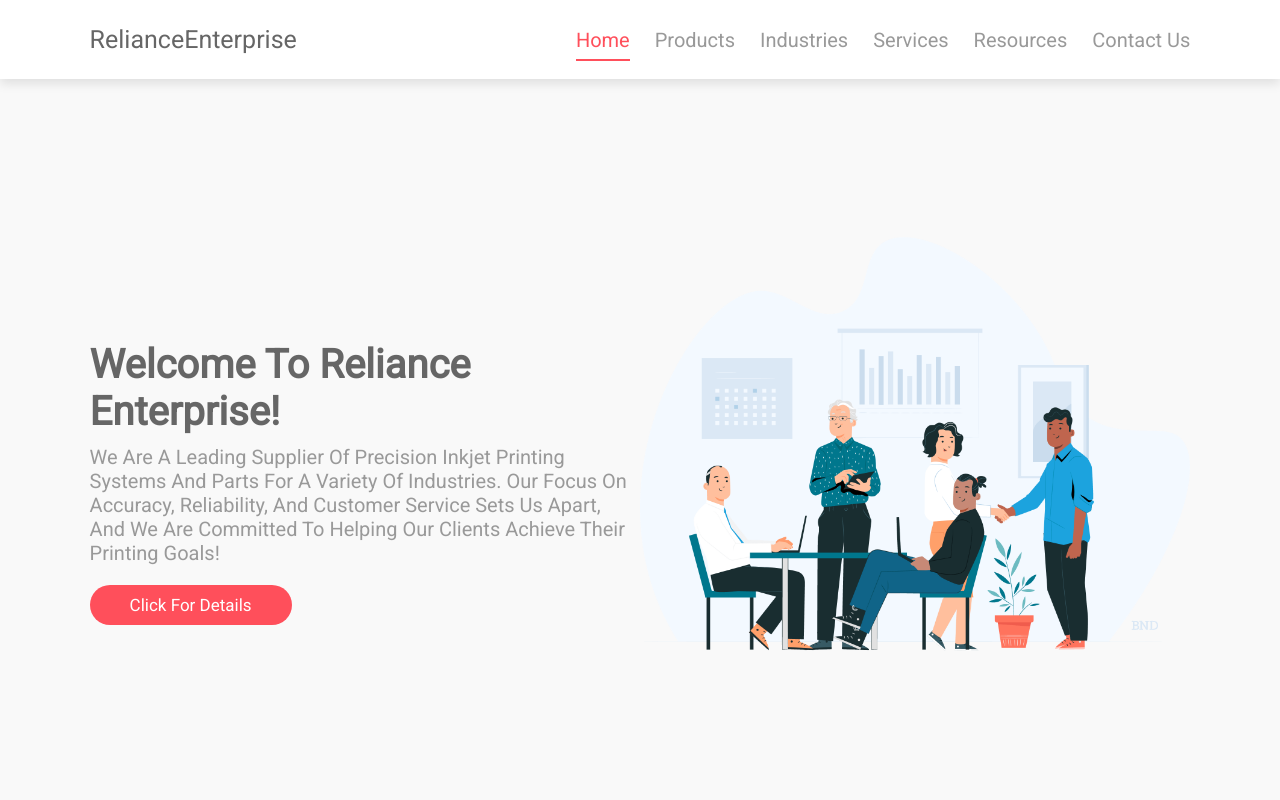
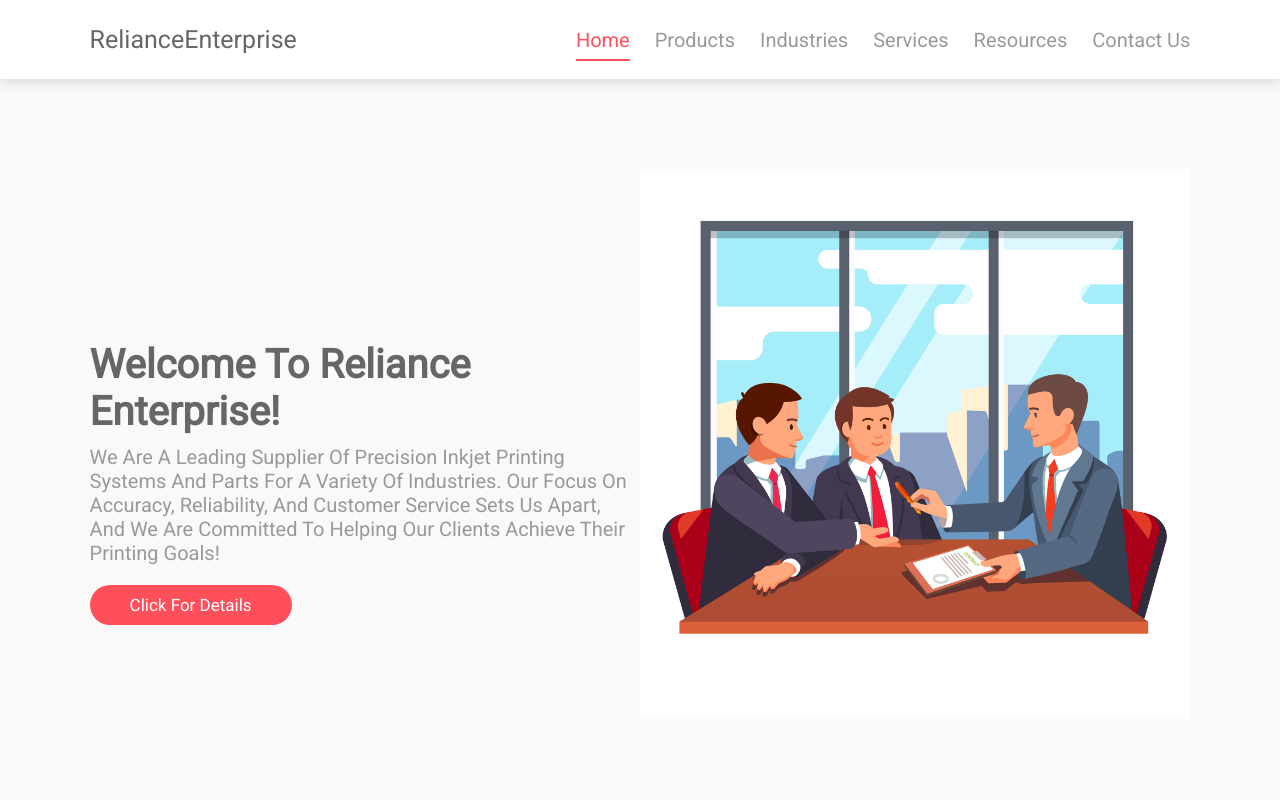
Before and after one commit to shohel2016/sis-pro, a plain HTML site: page index.html in a window 1280 px wide. Shown: the top 800 px of the page. Drawn offline with nearby package versions, Linux system fonts and the light colour scheme.

Commit message:
Update index.html

```diff
--- a/index.html
+++ b/index.html
@@ -52,7 +52,7 @@
     </div>
 
     <div class="image">
-        <img src="/images/hello-to.png" alt="hire-people">
+        <img src="/images/644.jpg" alt="hire-people">
     </div>
 
 </section>
```
